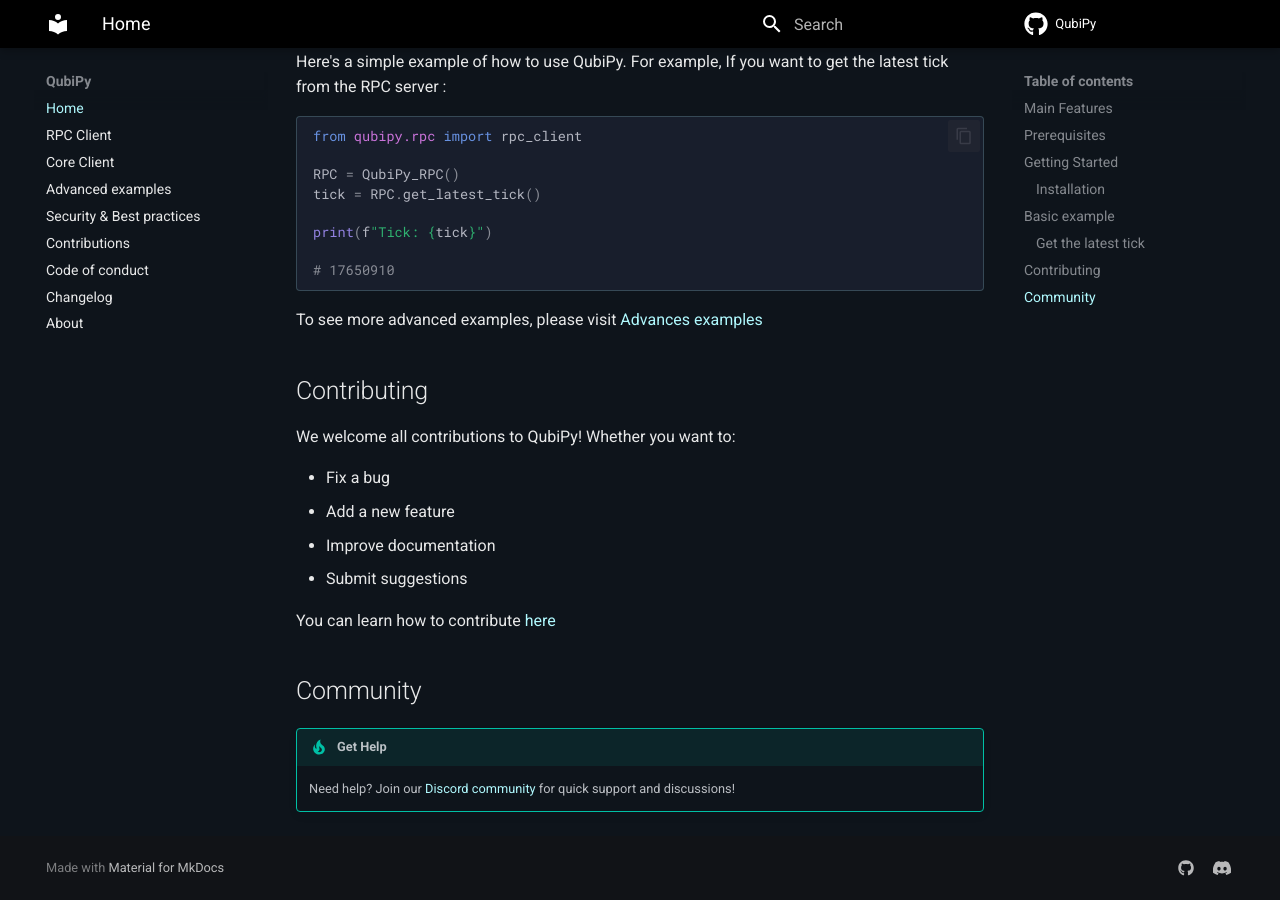
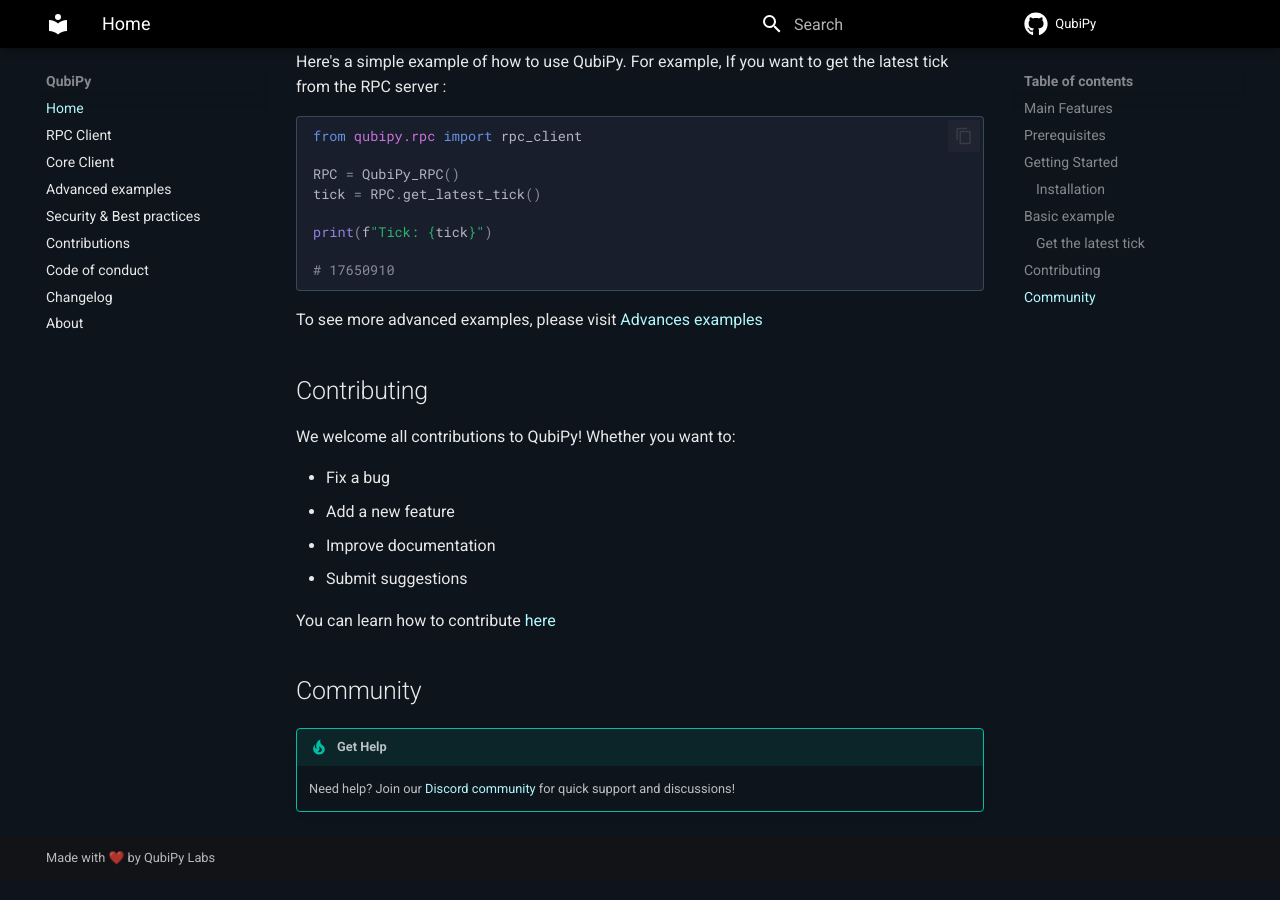
Before and after one commit to QubiPy-Labs/QubiPy, an MkDocs documentation site: the page built from docs/index.md, in a window 1280 px wide and 900 px high, scrolled down 1478 px. Built offline with MkDocs 1.6.1 and Material for MkDocs 9.7.7, drawn with Linux system fonts in a browser that asks for light colours; comment, search, counter and statistics services are not loaded.

Commit message:
docs: update mkdocs

```diff
--- a/mkdocs.yml
+++ b/mkdocs.yml
@@ -75,3 +75,7 @@ extra:
       link: https://github.com/QubiPy-Labs/QubiPy
     - icon: fontawesome/brands/discord
       link: https://discord.gg/EejFQdQkhG
+
+copyright: Made with ❤️ by QubiPy Labs
+extra:
+  generator: false
```
